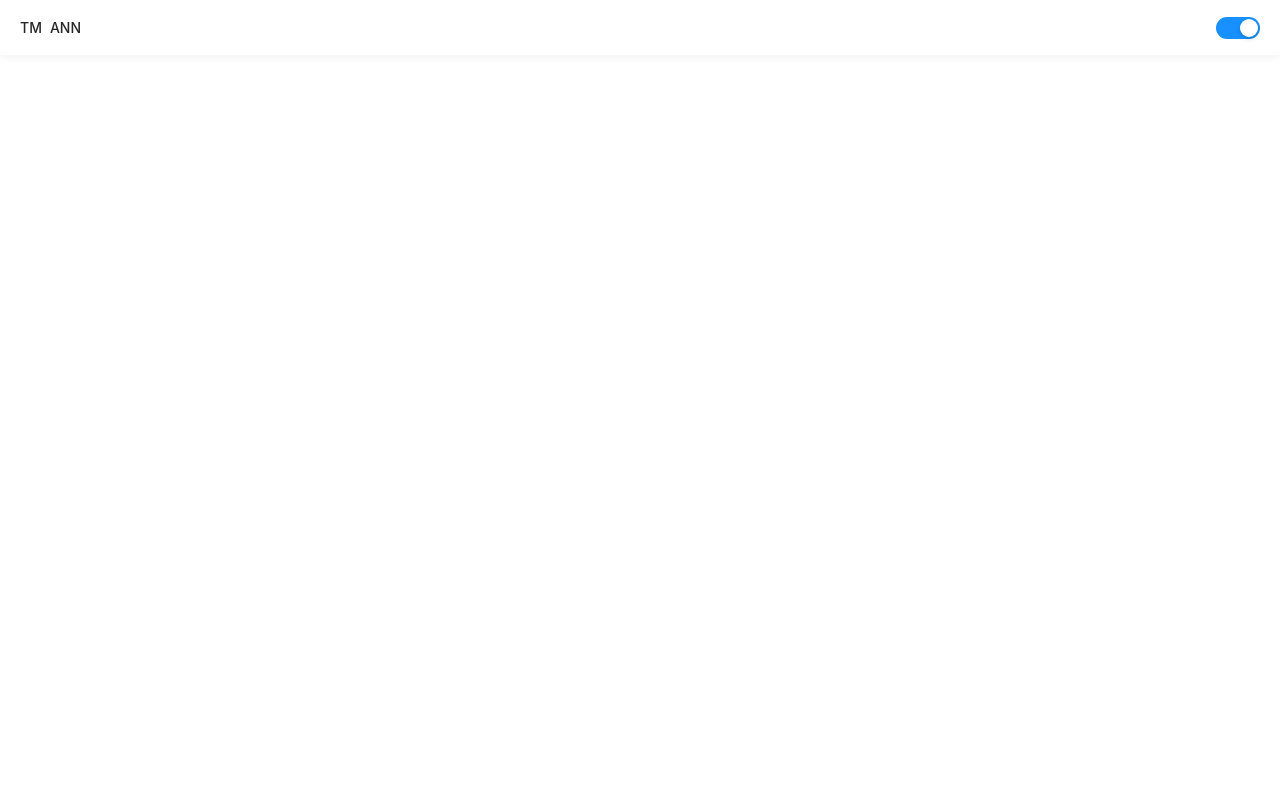
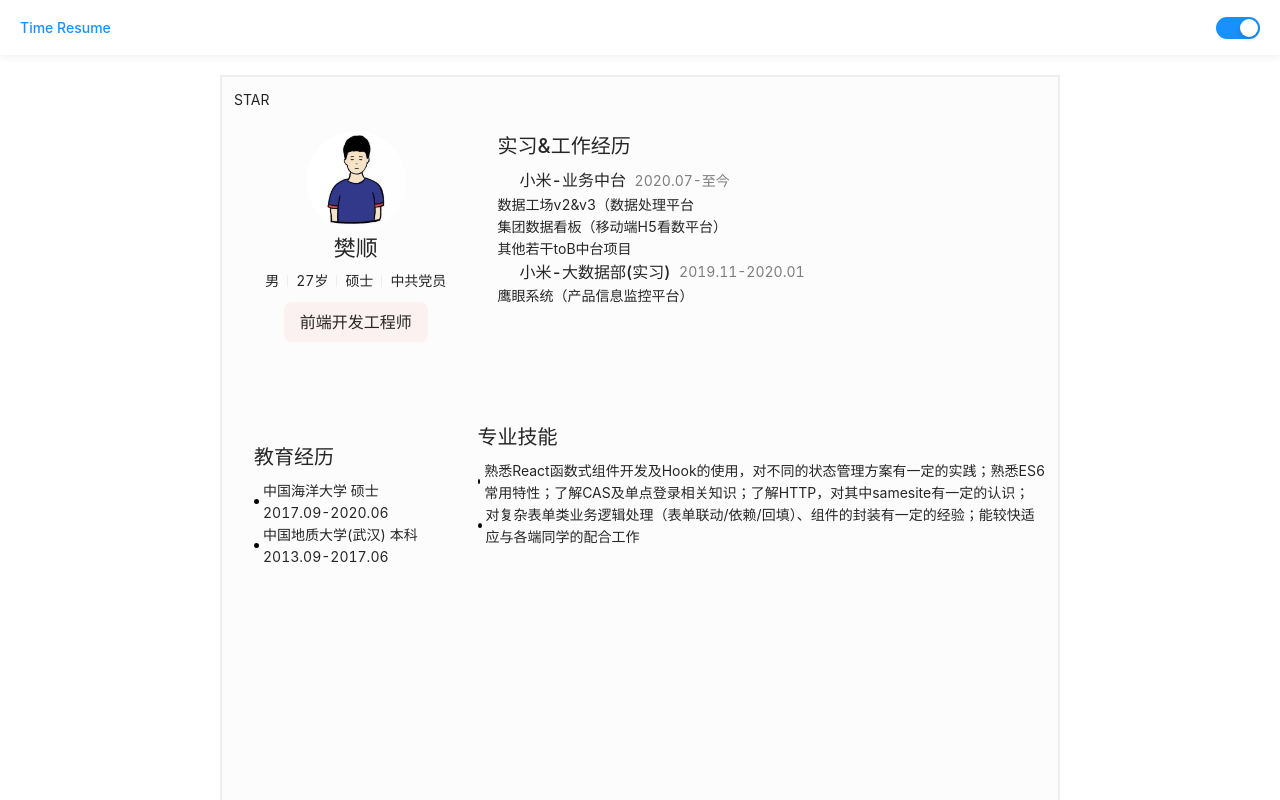
Before and after one commit to NorthwesternDirector/BeiJing, a React (Create React App) app: page /time#/resume in a window 1280 px wide. Shown: the top 800 px of the page. Built offline with nearby package versions, Linux system fonts and the light colour scheme.

Commit message:
feat: res

```diff
--- a/src/components/IconFont/index.js
+++ b/src/components/IconFont/index.js
@@ -2,7 +2,7 @@
 import { createFromIconfontCN } from '@ant-design/icons'
 
 const IconFont = createFromIconfontCN({
-  scriptUrl: ['//at.alicdn.com/t/font_1538571_lc0lv5vhp4q.js'],
+  scriptUrl: ['//at.alicdn.com/t/font_1538571_43jqfqext28.js'],
 })
 
 export default IconFont
--- a/src/layouts/BasicLayout.js
+++ b/src/layouts/BasicLayout.js
@@ -1,5 +1,5 @@
 import React from 'react'
-import { Route, Redirect } from 'react-router-dom'
+import { Route, Redirect, Link } from 'react-router-dom'
 import { ConfigProvider, Switch } from 'antd'
 // eslint-disable-next-line import/no-extraneous-dependencies
 import { SmileOutlined } from '@ant-design/icons'
@@ -7,6 +7,7 @@ import { SmileOutlined } from '@ant-design/icons'
 import classNames from 'classnames/bind'
 import Home from '@/views/Home'
 import Time from '@/views/time'
+import Resume from '@/views/resume'
 import IconFont from '@/components/IconFont'
 import styles from './BasicLayout.module.less'
 import 'antd/dist/antd.css'
@@ -29,6 +30,13 @@ const routeConfig = {
       path: '/time',
       exact: true,
       component: Time,
+    },
+    {
+      icon: <SmileOutlined />,
+      name: '',
+      path: '/resume',
+      exact: true,
+      component: Resume,
     },
     {
       icon: <SmileOutlined />,
@@ -67,8 +75,8 @@ const BasicLayout = () => {
     <div className={cx('basic-layout')}>
       <div className={cx('basic-layout-header')}>
         <div className={cx('menu')}>
-          <div>TM</div>
-          <div>ANN</div>
+          <Link to="/time">Time</Link>&nbsp;
+          <Link to="/resume">Resume</Link>
         </div>
         <Switch
           checkedChildren={<IconFont type="" />}
--- /dev/null
+++ b/src/views/resume/index.js
@@ -0,0 +1,80 @@
+import React from 'react'
+import classNames from 'classnames/bind'
+import { Divider, Avatar } from 'antd'
+import IconFont from '@/components/IconFont'
+import styles from './index.module.less'
+import img from './favicon.png'
+
+const cx = classNames.bind(styles)
+
+const Resume = () => {
+  return (
+    <div className={cx('out')}>
+      STAR
+      <div className={cx('top')}>
+        <div>
+          <Avatar size="large" src={img} className={cx('customAvatar')} />
+          <div className={cx('h1')}>樊顺</div>
+          <p className={styles.contentTxt} style={{ marginBottom: 10 }}>
+            男<Divider type="vertical" />
+            27岁
+            <Divider type="vertical" />
+            硕士
+            <Divider type="vertical" />
+            中共党员
+          </p>
+          <div className={cx('jd-tag', 'h4--light')}>前端开发工程师</div>
+        </div>
+        <div>
+          <div className={cx('h2', 'margin6')}>实习&工作经历</div>
+          <div className={cx('line')}>
+            {/* <span className={cx('dot')} /> */}
+            <IconFont type="icon-mi" className={cx('icon')} />
+            <span className={cx('h4')}>小米-业务中台&nbsp;&nbsp;</span>
+            <span className={cx('color-gray')}>2020.07-至今</span>
+          </div>
+          <div>数据工场v2&v3（数据处理平台</div>
+          <div>集团数据看板（移动端H5看数平台）</div>
+          <div>其他若干toB中台项目</div>
+          <div className={cx('line')}>
+            {/* <span className={cx('dot')} /> */}
+            <IconFont type="icon-mi" className={cx('icon')} />
+            <div className={cx('h4')}>小米-大数据部(实习)&nbsp;&nbsp;</div>
+            <span className={cx('color-gray')}>2019.11-2020.01</span>
+          </div>
+          <div>鹰眼系统（产品信息监控平台）</div>
+        </div>
+      </div>
+      <div className={cx('content')}>
+        <div>
+          <div className={cx('h2', 'margin6')}>教育经历</div>
+          <div className={cx('line')}>
+            <span className={cx('dot')} /> 中国海洋大学 硕士
+            <br />
+            2017.09-2020.06
+          </div>
+          <div className={cx('line')}>
+            <span className={cx('dot')} /> 中国地质大学(武汉) 本科
+            <br />
+            2013.09-2017.06
+          </div>
+        </div>
+        <div>
+          <div className={cx('h2', 'margin6')}>专业技能</div>
+          <div>
+            <div className={cx('line')}>
+              <span className={cx('dot')} />
+              熟悉React函数式组件开发及Hook的使用，对不同的状态管理方案有一定的实践；熟悉ES6常用特性；了解CAS及单点登录相关知识；了解HTTP，对其中samesite有一定的认识；
+            </div>
+            <div className={cx('line')}>
+              <span className={cx('dot')} />
+              对复杂表单类业务逻辑处理（表单联动/依赖/回填）、组件的封装有一定的经验；能较快适应与各端同学的配合工作
+            </div>
+          </div>
+        </div>
+      </div>
+      <div className={cx('footer')}>footer</div>
+    </div>
+  )
+}
+export default Resume
--- /dev/null
+++ b/src/views/resume/index.module.less
@@ -0,0 +1,98 @@
+.out {
+  display: flex;
+  flex-direction: column;
+  width: calc(210px * 4);
+  height: calc(297px * 4);
+  padding: 12px;
+  margin: 20px auto;
+  background: rgba(0, 0, 0, 0.01);
+  border: 2px solid #eee;
+}
+
+.top {
+  display: flex;
+  height: 25%;
+  & > div:first-child {
+    display: flex;
+    flex-basis: 30%;
+    flex-direction: column;
+    align-items: center;
+    padding: 20px;
+  }
+  & > div {
+    flex-basis: 70%;
+    padding: 20px;
+  }
+}
+.content {
+  display: flex;
+  height: 70%;
+
+  margin-top: 24px;
+  & > div:first-child {
+    flex-basis: 30%;
+    padding: 20px;
+  }
+  & > div {
+    flex-basis: 70%;
+  }
+}
+
+.customAvatar {
+  width: 100px !important;
+  height: 100px !important;
+}
+.margin6 {
+  margin-bottom: 6px;
+}
+.h1 {
+  margin-bottom: 4px;
+  font-size: 22px;
+  font-weight: 500;
+}
+.h2 {
+  font-size: 20px;
+  font-weight: 500;
+}
+.h3 {
+  font-size: 18px;
+  font-weight: 500;
+}
+.h4 {
+  font-size: 16px;
+  font-weight: 500;
+  &--light {
+    font-size: 16px;
+    font-weight: normal;
+  }
+}
+
+.jd-tag {
+  height: 40px;
+  padding: 8px 16px;
+  background-color: rgba(252, 240, 240, 0.911);
+  border-radius: 8px;
+}
+
+.dot {
+  display: inline-block;
+  width: 5px;
+  height: 5px;
+  margin-right: 4px;
+  background-color: black;
+  border-radius: 50%;
+}
+
+.line {
+  display: flex;
+  align-items: center;
+}
+
+.icon {
+  margin-right: 4px;
+  font-size: 18px;
+}
+
+.color-gray {
+  color: rgba(0, 0, 0, 0.5);
+}
--- a/src/views/time/daliyData-2021.js
+++ b/src/views/time/daliyData-2021.js
@@ -674,6 +674,240 @@ export const Data2022 = [
     晚饭: 0.8,
     放松: 0.5,
   },
+  {
+    日期: '2022-01-19',
+    上班: '08:50',
+    下班: '21:25',
+    沟通: 1,
+    letcode: 0.5,
+    学习: 0.8,
+    迭代需求: 5.5,
+    睡觉: 0.8,
+    午饭: 0.8,
+    晚饭: 0.8,
+    放松: 0.5,
+  },
+  {
+    日期: '2022-01-20',
+    上班: '08:55',
+    下班: '21:10',
+    letcode: 0.5,
+    迭代需求: 5.5,
+    开会: 2,
+    睡觉: 0.8,
+    午饭: 0.8,
+    晚饭: 0.8,
+    放松: 0.5,
+  },
+  {
+    日期: '2022-01-21',
+    上班: '08:35',
+    下班: '18:30',
+    letcode: 1,
+    睡觉: 0.8,
+    午饭: 0.8,
+    晚饭: 0.8,
+    放松: 0.5,
+    迭代需求: 4,
+    沟通: 0.5,
+  },
+  {
+    日期: '2022-01-25',
+    上班: '08:45',
+    下班: '19:45',
+    letcode: 0.5,
+    睡觉: 0.8,
+    午饭: 0.8,
+    晚饭: 0.8,
+    放松: 0.5,
+    迭代需求: 5.5,
+    沟通: 0.5,
+  },
+  {
+    日期: '2022-01-26',
+    上班: '08:50',
+    下班: '22:15',
+    letcode: 0.5,
+    睡觉: 0.8,
+    午饭: 0.8,
+    晚饭: 0.8,
+    放松: 0.5,
+    游戏: 0.5,
+    迭代需求: 6,
+    沟通: 1,
+  },
+  {
+    日期: '2022-01-27',
+    上班: '08:55',
+    下班: '20:00',
+    letcode: 0.5,
+    睡觉: 0.8,
+    午饭: 0.8,
+    晚饭: 0.8,
+    放松: 1.5,
+    游戏: 0.5,
+    迭代需求: 5.5,
+    沟通: 0.5,
+  },
+  {
+    日期: '2022-02-14',
+    上班: '14:00',
+    下班: '19:30',
+    letcode: 0.5,
+    晚饭: 0.8,
+    游戏: 0.5,
+    迭代需求: 3.5,
+    沟通: 0.5,
+  },
+  {
+    日期: '2022-02-15',
+    上班: '09:30',
+    下班: '20:55',
+    睡觉: 0.8,
+    午饭: 0.8,
+    晚饭: 0.8,
+    游戏: 0.5,
+    迭代需求: 5.5,
+    沟通: 0.5,
+    开会: 1.5,
+    letcode: 0.5,
+  },
+  {
+    日期: '2022-02-16',
+    上班: '09:35',
+    下班: '20:30',
+    睡觉: 0.8,
+    午饭: 0.8,
+    晚饭: 0.8,
+    游戏: 0.5,
+    迭代需求: 5.5,
+    沟通: 0.5,
+  },
+  {
+    日期: '2022-02-17',
+    上班: '08:55',
+    下班: '20:10',
+    睡觉: 0.8,
+    午饭: 0.8,
+    晚饭: 0.8,
+    游戏: 0.5,
+    迭代需求: 5.5,
+    沟通: 1,
+    letcode: 0.5,
+  },
+  {
+    日期: '2022-02-18',
+    上班: '09:15',
+    下班: '19:00',
+    睡觉: 0.8,
+    午饭: 0.8,
+    晚饭: 0.8,
+    游戏: 0.5,
+    迭代需求: 4,
+    letcode: 0.5,
+  },
+  {
+    日期: '2022-02-21',
+    上班: '09:10',
+    下班: '19:45',
+    睡觉: 0.8,
+    午饭: 0.8,
+    晚饭: 0.8,
+    游戏: 0.5,
+    迭代需求: 5.5,
+    letcode: 0.5,
+  },
+  {
+    日期: '2022-02-22',
+    上班: '09:35',
+    下班: '20:45',
+    睡觉: 0.8,
+    午饭: 0.8,
+    晚饭: 0.8,
+    游戏: 0.5,
+    迭代需求: 6.5,
+    letcode: 0.5,
+  },
+  {
+    日期: '2022-02-23',
+    上班: '08:30',
+    下班: '20:10',
+    睡觉: 0.8,
+    午饭: 0.8,
+    晚饭: 0.8,
+    游戏: 0.5,
+    迭代需求: 5.5,
+    沟通: 0.5,
+    letcode: 1,
+  },
+  {
+    日期: '2022-02-24',
+    上班: '08:55',
+    下班: '20:39',
+    睡觉: 0.8,
+    午饭: 0.8,
+    晚饭: 0.8,
+    游戏: 0.5,
+    迭代需求: 5.5,
+    沟通: 0.5,
+    letcode: 0.5,
+    'fix-bug': 1,
+  },
+  {
+    日期: '2022-02-25',
+    上班: '08:55',
+    下班: '19:00',
+    睡觉: 0.8,
+    午饭: 0.8,
+    晚饭: 0.8,
+    游戏: 0.5,
+    迭代需求: 1.5,
+    沟通: 4,
+  },
+  {
+    日期: '2022-02-28',
+    上班: '09:35',
+    下班: '20:05',
+    睡觉: 0.8,
+    午饭: 0.8,
+    晚饭: 0.8,
+    游戏: 0.5,
+    迭代需求: 3.5,
+    沟通: 1,
+    开会: 1,
+  },
+  {
+    日期: '2022-03-01',
+    上班: '09:15',
+    下班: '20:00',
+    睡觉: 0.8,
+    午饭: 0.8,
+    晚饭: 0.8,
+    游戏: 0.5,
+    迭代需求: 5,
+    沟通: 0.5,
+  },
+  {
+    日期: '2022-03-02',
+    上班: '09:35',
+    下班: '19:15',
+    睡觉: 0.8,
+    午饭: 0.8,
+    晚饭: 0.8,
+    游戏: 0.5,
+    迭代需求: 4.5,
+    沟通: 0.5,
+  },
+  {
+    日期: '2022-03-03',
+    上班: '09:15',
+    下班: '19:55',
+    睡觉: 0.8,
+    午饭: 0.8,
+    晚饭: 0.8,
+    游戏: 0.5,
+    迭代需求: 5.5,
+  },
 ]
 
 export const sportData = [
```
Also changed, not shown: src/views/resume/favicon.png (added).
